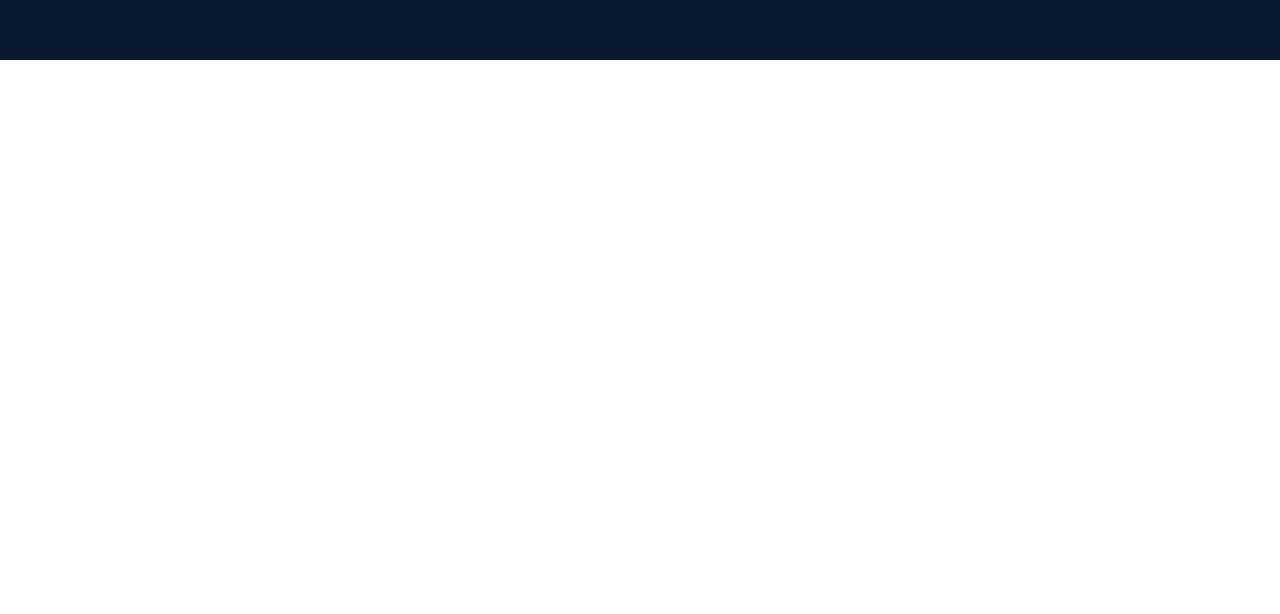
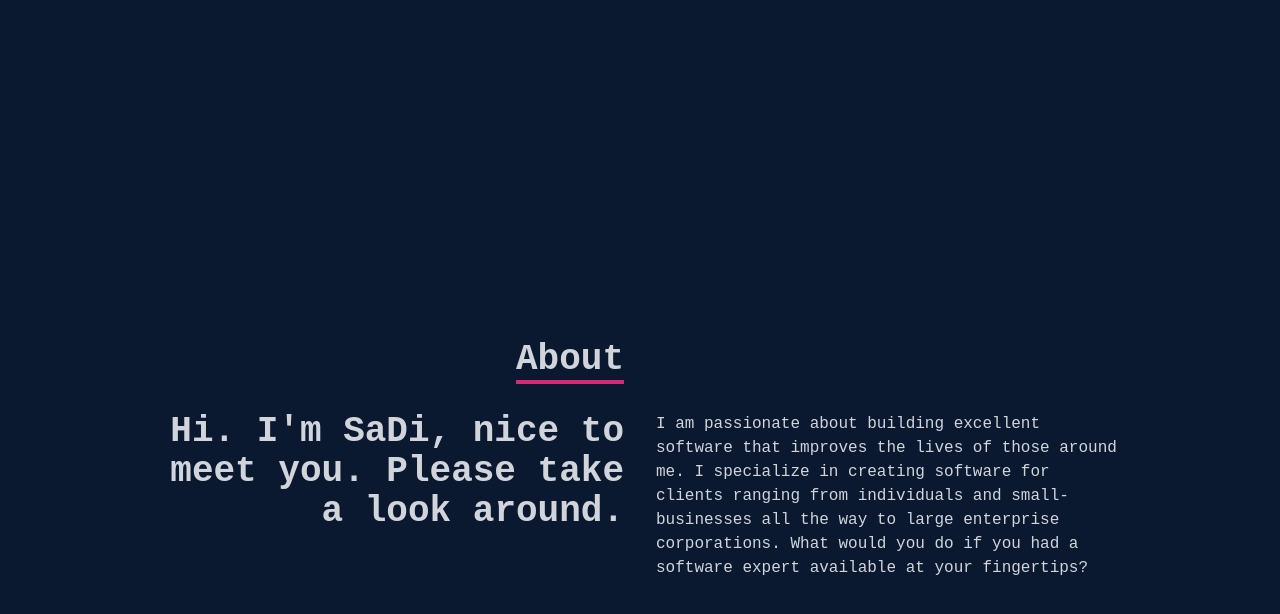
Before and after one commit to SaDi-BRo/website, a React (Create React App) app: page / in a window 1280 px wide. Shown: the part 740-1354 px from the top of the page. Before the commit the page ends 800 px from the top, so only its background shows below. Built offline with nearby package versions, Linux system fonts and the light colour scheme.

Commit message:
ready about

```diff
--- a/src/App.jsx
+++ b/src/App.jsx
@@ -1,12 +1,14 @@
 import React from 'react';
 import Navbar from './components/Navbar';
 import Home from './components/Home';
+import About from './components/About';
 
 function App() {
   return (
     <div className="App">
       <Navbar />
       <Home />
+      <About />
     </div>
   );
 }
--- /dev/null
+++ b/src/components/About.jsx
@@ -0,0 +1,34 @@
+import React from 'react';
+
+function About() {
+  return (
+    <div name="about" className="w-full h-screen bg-[#0a192f] text-gray-300">
+      <div className="flex flex-col justify-center items-center w-full h-full">
+        <div className="max-w-[1000px] w-full grid grid-cols-2 gap-8">
+          <div className="sm:text-right pb-8 pl-4">
+            <p className="text-4xl font-bold inline border-b-4 border-pink-600">
+              About
+            </p>
+          </div>
+          <div></div>
+        </div>
+        <div className="max-w-[1000px] w-full grid sm:grid-cols-2 gap-8 px-4">
+          <div className="sm:text-right text-4xl font-bold">
+            <p>Hi. I'm SaDi, nice to meet you. Please take a look around.</p>
+          </div>
+          <div>
+            <p>
+              I am passionate about building excellent software that improves
+              the lives of those around me. I specialize in creating software
+              for clients ranging from individuals and small-businesses all the
+              way to large enterprise corporations. What would you do if you had
+              a software expert available at your fingertips?
+            </p>
+          </div>
+        </div>
+      </div>
+    </div>
+  );
+}
+
+export default About;
```
